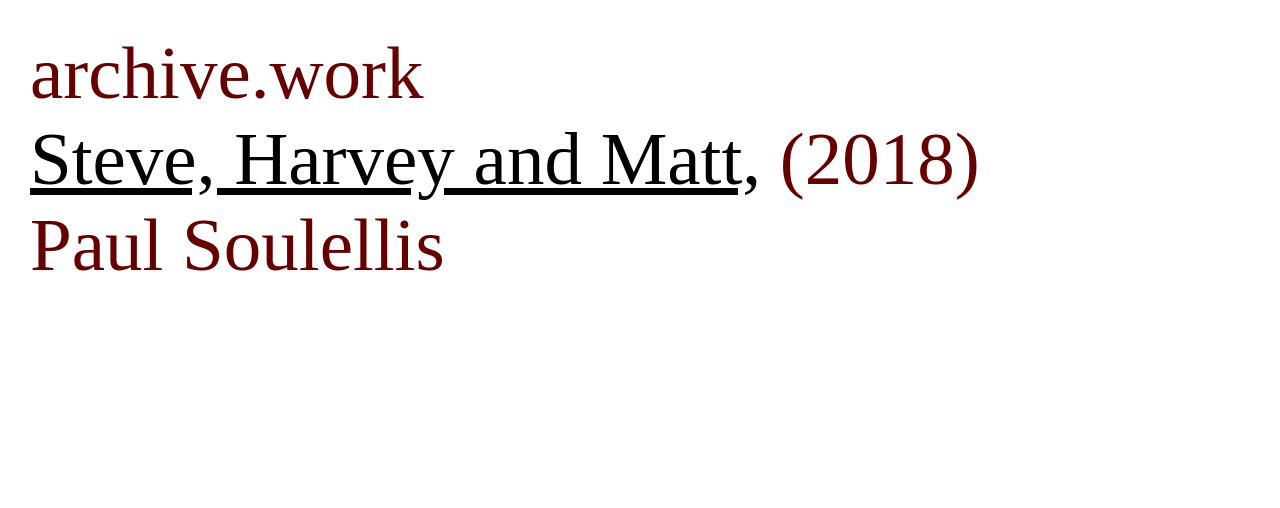
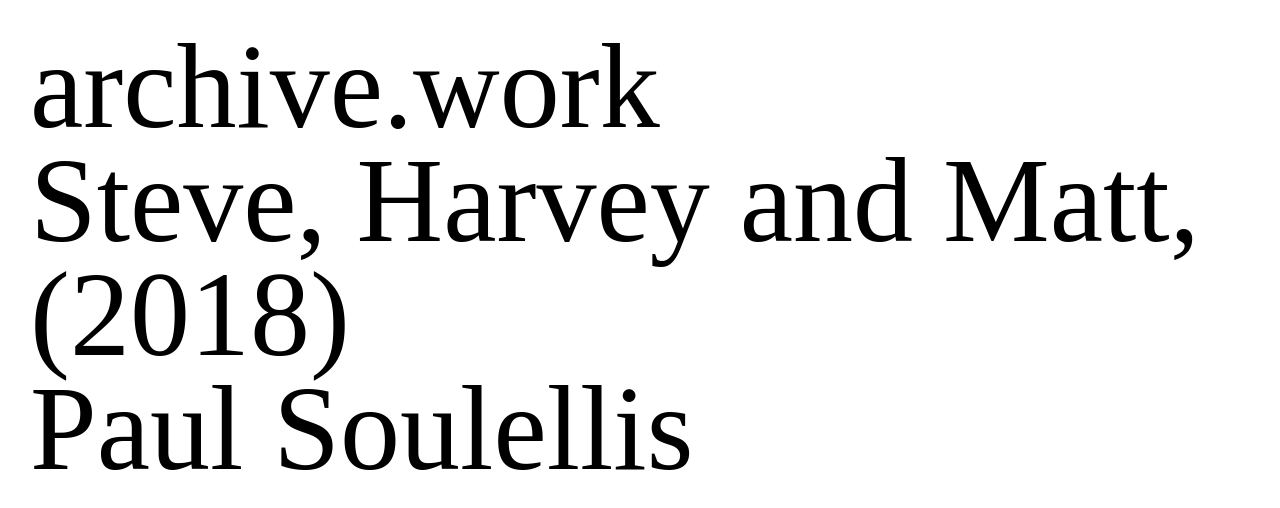
Before and after one commit to soulellis/archive.work, a plain HTML site: page index.html in a window 1280 px wide. Drawn offline with Linux system fonts and the light colour scheme.

Commit message:
Add files via upload

```diff
--- a/build/style.css
+++ b/build/style.css
@@ -7,7 +7,7 @@
 	font-size: 15px;
 	font-family: TimesNewRoman, "TimesNewRoman", Times, serif;
 	/*font-family:'steps-monoregular';*/
-	background-color: #FFFFFF;
+	background-color: #ffffff;
 	box-sizing: border-box;
 	-webkit-box-sizing: border-box;
 	-moz-box-sizing: border-box;
@@ -26,26 +26,48 @@
 div{
 	padding: 0px;
 	margin: 0px;
+	line-height: 7.6rem;
 	box-sizing: border-box;
 	-webkit-box-sizing: border-box;
 	-moz-box-sizing: border-box;
+	-webkit-hyphens: auto;
+  	-ms-hyphens: auto;
+  	hyphens: auto;
 }
 
 
 
 a{
-	color: #000000;
+	color: #cccccc;
+	text-decoration: none;
+
 }
 
-a:visited{
-	color: #FF3300;
+a:link {
+	color: #000000;
+	text-decoration: none;
+}
+
+a:hover {
+	background-color: #14fa9c;
+	color: #ffffff;
+}
+
+a:visited {
+	color: #000000;
+	text-decoration: none;
+}
+
+a:hover {
+	background-color: #14fa9c;
+	color: #ffffff;
 }
 
 h2{
 	display: block;
 	position: relative;
-	font-size: 5rem;
-	color: #660000;
+	font-size: 8rem;
+	color: #000000;
 	font-weight: normal;
 	text-align: left;
 	padding: 0;
```
